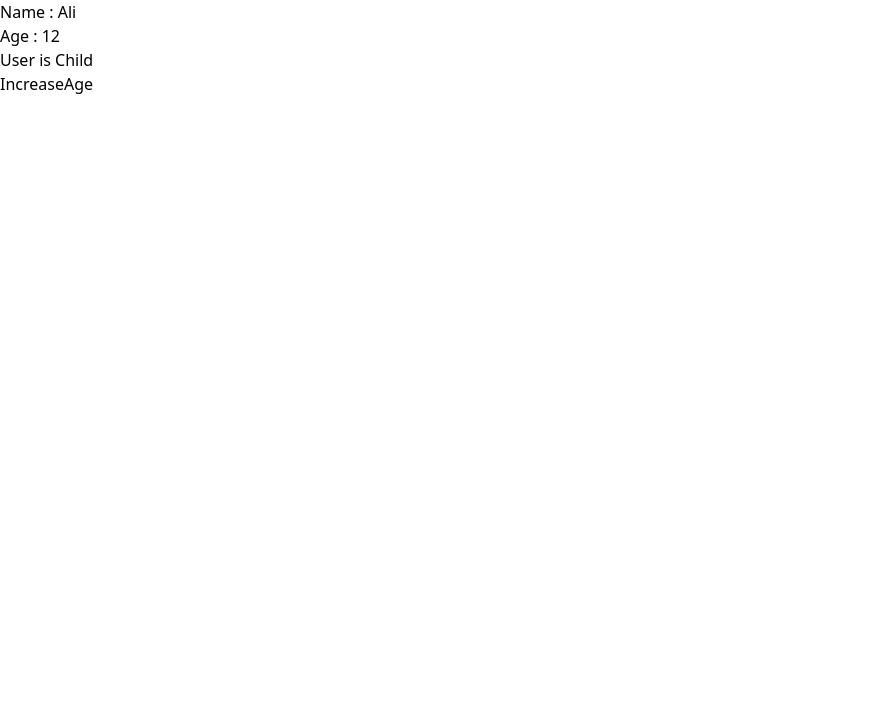
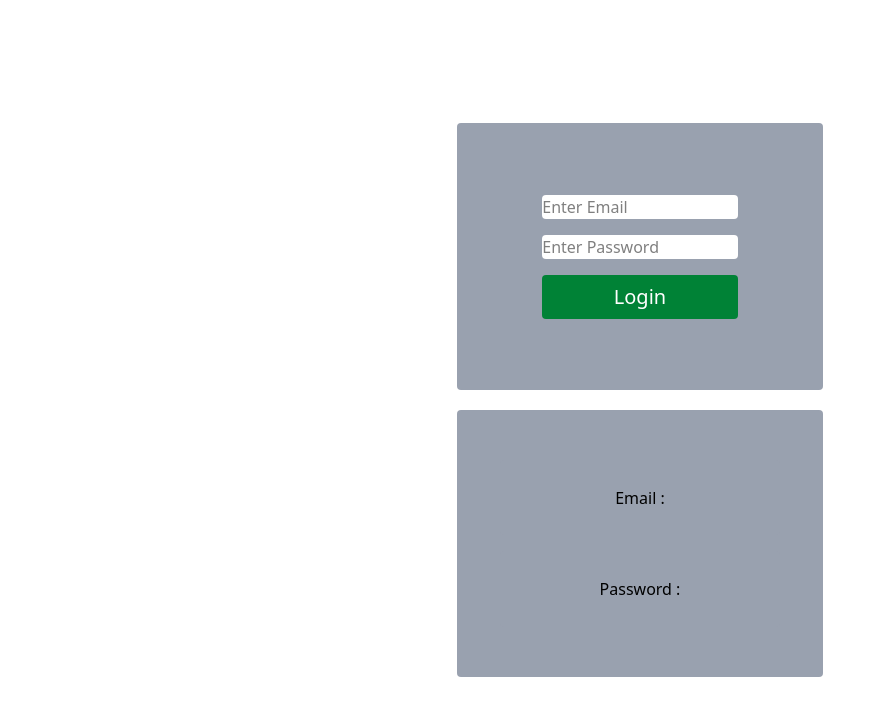
Before and after one commit to akhtarabbassol/Angular_Basic, an Angular app: page / in a window 1280 px wide. Shown: the top 716 px of the page, without its empty margins (0-886 px from the left). Built offline with nearby package versions, Linux system fonts and the light colour scheme.

Commit message:
Form generated

```diff
--- a/src/app/app.html
+++ b/src/app/app.html
@@ -1,9 +1,39 @@
-<h1>Name : {{User().Name}}</h1>
-<h1>Age  : {{User().age}}</h1>
-@if(User().age >= 18){
-    <h1>User Can Vote</h1>
-}@else {
-    <h1>User is Child</h1>
-}
-
-<button (click)="increaseAge()">IncreaseAge</button>
+<section class="w-screen h-screen flex flex-col justify-center items-center gap-5">
+  <form
+    class="w-2/7 h-2/6 bg-gray-400 box-border rounded-sm p-5 flex flex-col justify-center items-center gap-4"
+  >
+    <input
+      placeholder="Enter Email"
+      type="email"
+      maxlength="25"
+      [(ngModel)]="email"
+      name="email"
+      class="w-3/5 bg-white rounded-sm text-black"
+    />
+    <input
+      placeholder="Enter Password"
+      type="password"
+      maxlength="8"
+      [(ngModel)]="password"
+      name="password"
+      class="w-3/5 bg-white rounded-sm text-black"
+    />
+    <button class="w-3/5 h-max p-2 bg-green-700 text-white text-xl rounded-sm cursor-pointer">
+      Login
+    </button>
+  </form>
+  <div
+    class="w-2/7 h-2/6 bg-gray-400 box-border rounded-sm p-5 flex flex-col justify-center items-center gap-4"
+  >
+    <h1
+      class="w-6/7 h-2/6 bg-gray-400 box-border rounded-sm p-5 flex flex-col justify-center items-center gap-4"
+    >
+      Email : {{ email }}
+    </h1>
+    <h1
+      class="w-6/7 h-2/6 bg-gray-400 box-border rounded-sm p-5 flex flex-col justify-center items-center gap-4"
+    >
+      Password : {{ password }}
+    </h1>
+  </div>
+</section>
--- a/src/app/app.ts
+++ b/src/app/app.ts
@@ -1,20 +1,12 @@
-import { Component, signal } from "@angular/core";
-
+import { Component } from "@angular/core";
+import { FormsModule } from "@angular/forms";
 @Component({
-   selector:'App ',
-   templateUrl:'app.html',
+   selector :'App' ,
+   imports :[FormsModule] ,
+   templateUrl :'app.html' ,
    styleUrl :'app.css'
 })
-
 export class myApp{
-     User = signal({
-      Name : 'Ali' ,
-      age : 12
-     })
-     increaseAge(){
-      this.User.update(e=>({
-         ...e ,
-         age : e.age+1
-      }))
-     }
+     email:string = ''
+     password:string = ''
 }
```
